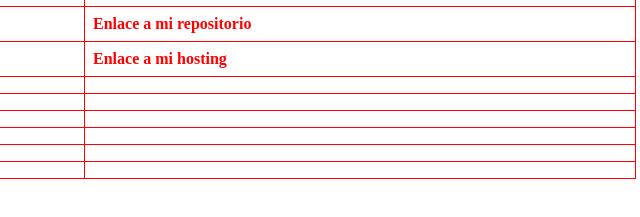
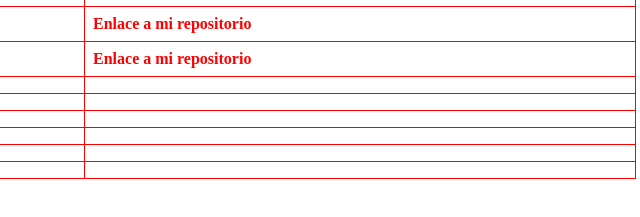
Before and after one commit to Astartet/EntregasLMSGI, a plain HTML site: page index.html in a window 1280 px wide. Shown: the part 251-468 px from the top of the page, 636-1276 px from the left. Drawn offline with Linux system fonts and the light colour scheme.

Commit message:
Update index.html

```diff
--- a/index.html
+++ b/index.html
@@ -37,7 +37,7 @@
         </tr>
         <tr>
             <td>Francisco Alberto Torres Higuera</td>
-            <td><a href="https://frantorres1199.github.io/FranciscoTorresMiHosting/">Enlace a mi hosting</a></td>
+            <td><a href="https://github.com/frantorres1199/FranciscoTorresMiHosting">Enlace a mi repositorio</a></td>
         </tr>
         <tr>
             <td></td>
```
